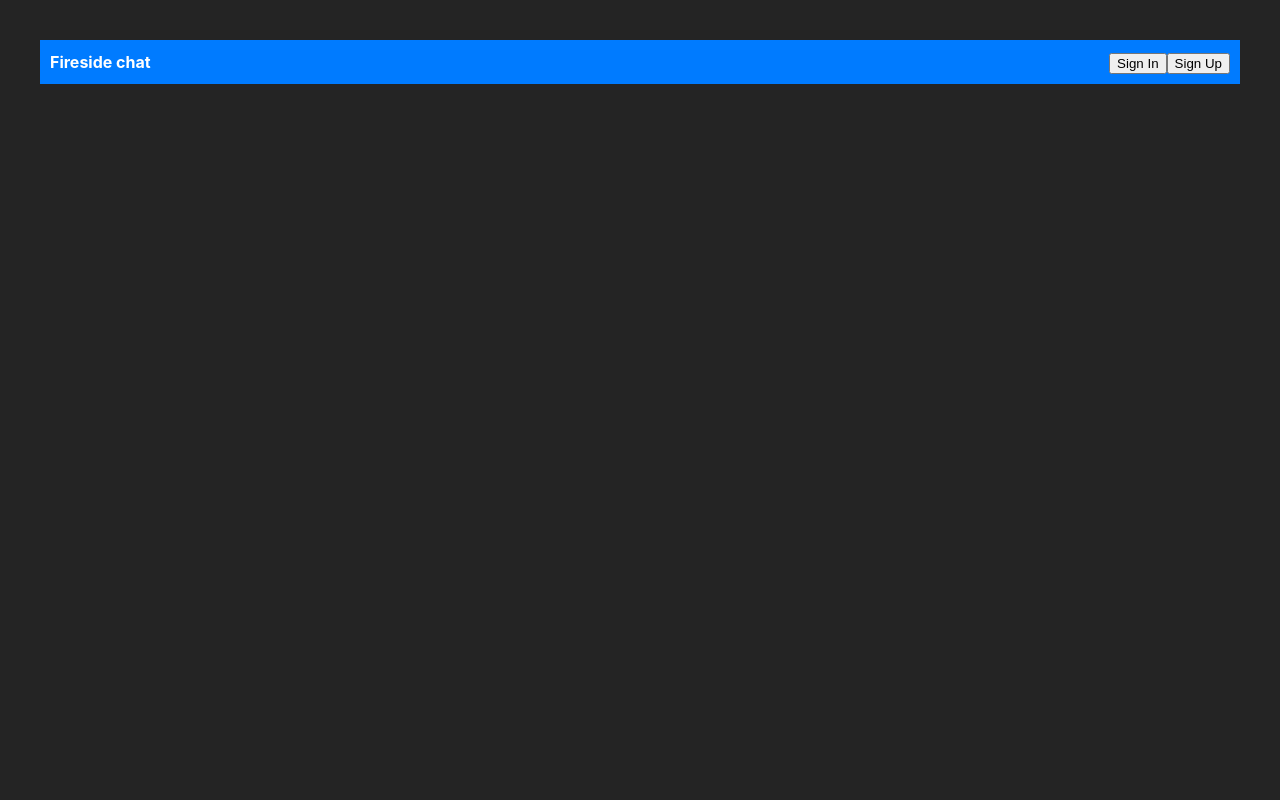
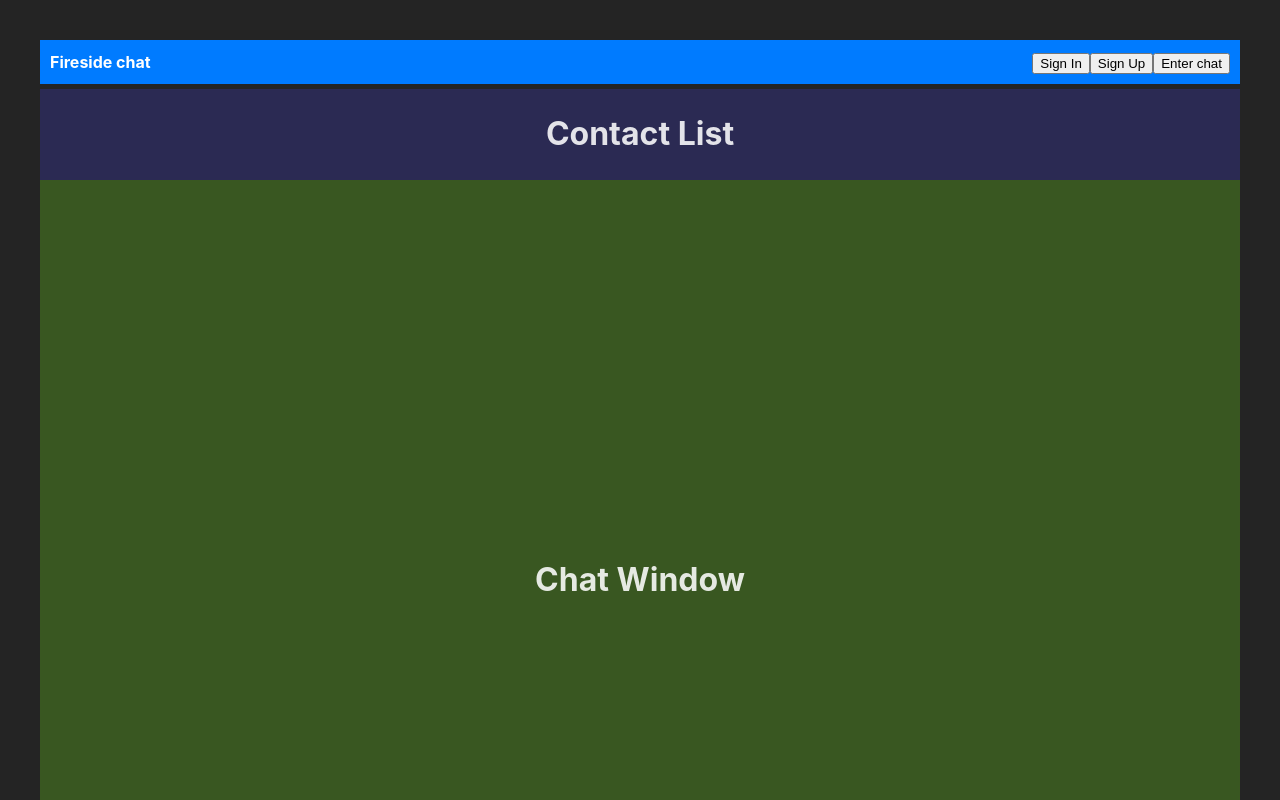
Before and after one commit to AgrisMag/fireside-chat, a React (Vite) app: page /chat in a window 1280 px wide. Shown: the top 800 px of the page. Built offline with nearby package versions, Linux system fonts and the light colour scheme.

Commit message:
adding chat

```diff
--- a/src/App.tsx
+++ b/src/App.tsx
@@ -3,12 +3,14 @@ import "./App.css";
 import { LandingPage } from "./pages/LandingPage";
 import { RegisterPage } from "./pages/RegisterPage";
 import { Navbar } from "./components/Navbar";
+import { ChatPage } from "./pages/chat/ChatPage";
 
 function App() {
   return (
     <BrowserRouter>
       <Navbar />
       <Routes>
+        <Route path="/chat" element={<ChatPage />} />
         <Route path="/signin" element={<LandingPage />} />
         <Route path="/signup" element={<RegisterPage />} />
       </Routes>
--- a/src/components/Navbar.tsx
+++ b/src/components/Navbar.tsx
@@ -12,12 +12,17 @@ export const Navbar = () => {
     navigate("/signup");
   };
 
+  const handleEnterChatClick = () => {
+    navigate("/chat");
+  };
+
   return (
     <NavbarWrapper>
       <div>Fireside chat</div>
       <div>
         <button onClick={handleSignInClick}>Sign In</button>
         <button onClick={handleSignUpClick}>Sign Up</button>
+        <button onClick={handleEnterChatClick}>Enter chat</button>
       </div>
     </NavbarWrapper>
   );
--- /dev/null
+++ b/src/pages/chat/ChatPage.tsx
@@ -0,0 +1,25 @@
+import styled from "@emotion/styled";
+import { ContactList } from "./ContactList";
+import { ChatWindow } from "./ChatWindow";
+import { TextInput } from "../../components/Input";
+import { useState } from "react";
+
+export const ChatPage = () => {
+  const [inputValue, setInputValue] = useState<string>("");
+  const handleInputChange = (value: string) => {
+    console.log(value);
+    setInputValue(value);
+  };
+
+  return (
+    <ChatPageWrapper>
+      <ContactList />
+      <ChatWindow />
+      <TextInput type="text" onChange={handleInputChange} value={inputValue} />
+    </ChatPageWrapper>
+  );
+};
+
+const ChatPageWrapper = styled("div")({
+  display: "block",
+});
--- /dev/null
+++ b/src/pages/chat/ChatWindow.tsx
@@ -0,0 +1,18 @@
+import styled from "@emotion/styled";
+
+export const ChatWindow = () => {
+  return (
+    <ChatPageWrapper>
+      <h1>Chat Window</h1>
+    </ChatPageWrapper>
+  );
+};
+
+const ChatPageWrapper = styled("div")({
+  display: "flex",
+  justifyContent: "center",
+  alignItems: "center",
+  backgroundColor: "#395721",
+  width: "100%",
+  height: "100vh",
+});
--- /dev/null
+++ b/src/pages/chat/ContactList.tsx
@@ -0,0 +1,16 @@
+import styled from "@emotion/styled";
+
+export const ContactList = () => {
+  return (
+    <ContactListWrapper>
+      <h1>Contact List</h1>
+    </ContactListWrapper>
+  );
+};
+
+const ContactListWrapper = styled("div")({
+  display: "flex",
+  justifyContent: "center",
+  alignItems: "center",
+  backgroundColor: "#2b2a53",
+});
```
